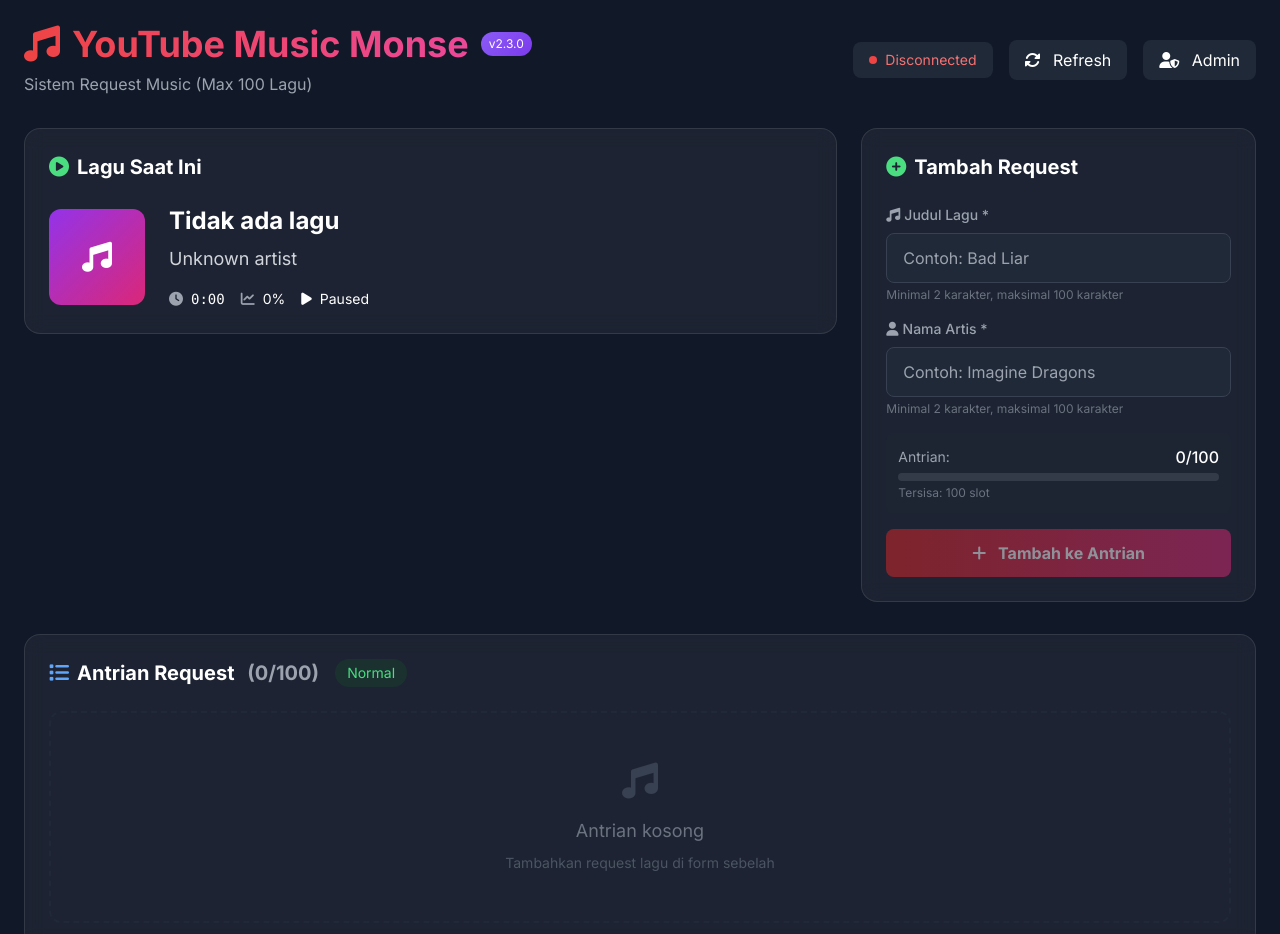
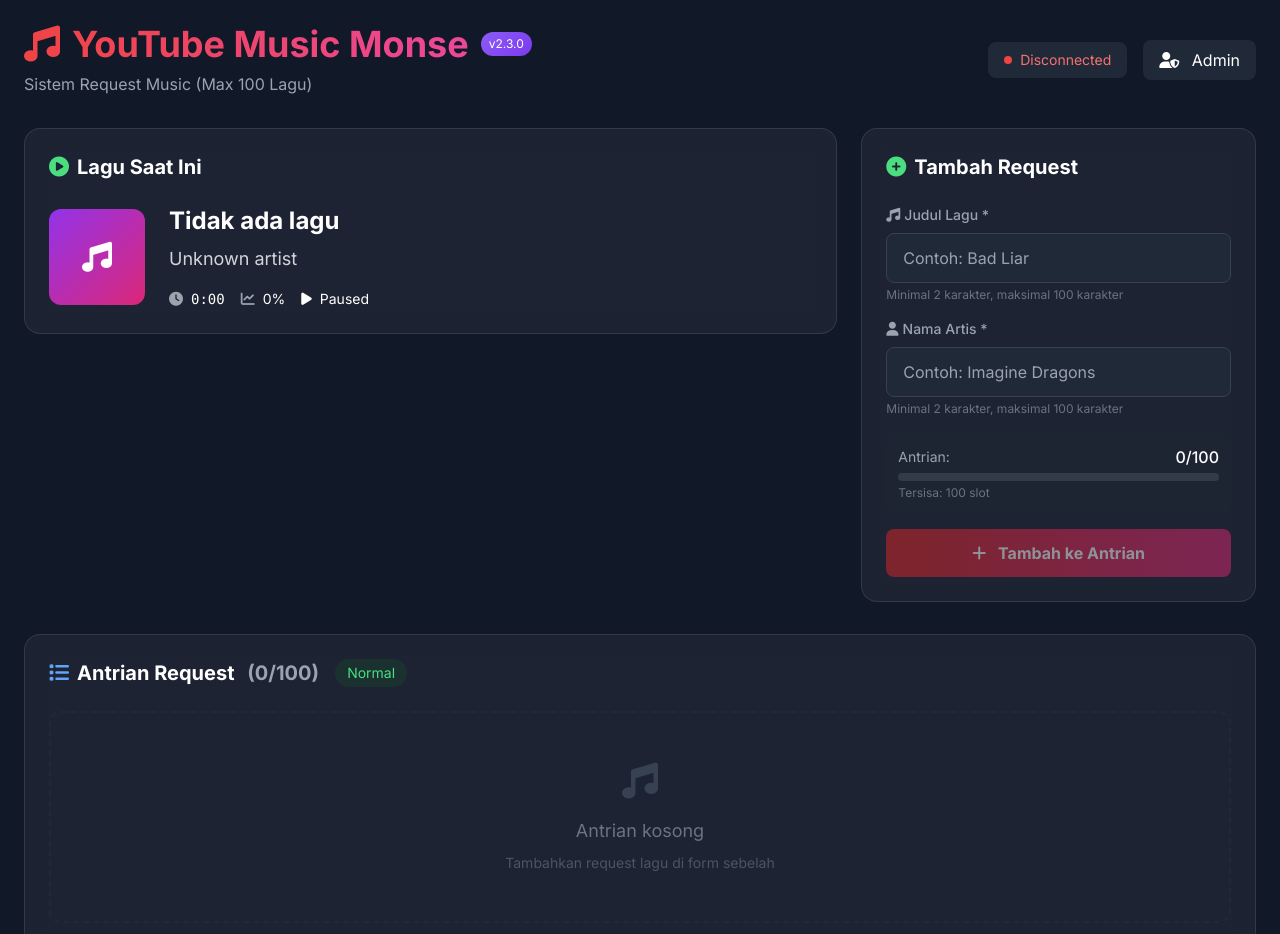
Before and after one commit to emmeril/youtube-music-queue, a browser extension: page public/index.html in a window 1280 px wide. Shown: the top 934 px of the page. Drawn offline with nearby package versions, Linux system fonts and the light colour scheme; no server answers.

Commit message:
hilangkan tombol refresh karna auto refresh

```diff
--- a/public/index.html
+++ b/public/index.html
@@ -340,10 +340,10 @@
                             <span x-text="isConnected ? 'Connected' : 'Disconnected'"></span>
                         </span>
                     </div>
-                    <button @click="refreshAll()" class="px-3 py-1.5 md:px-4 md:py-2 bg-gray-800 hover:bg-gray-700 rounded-lg transition-colors">
+                    <!-- <button @click="refreshAll()" class="px-3 py-1.5 md:px-4 md:py-2 bg-gray-800 hover:bg-gray-700 rounded-lg transition-colors">
                         <i class="fas fa-sync-alt" :class="isRefreshing ? 'animate-spin' : ''"></i>
                         <span class="ml-2 hidden md:inline">Refresh</span>
-                    </button>
+                    </button> -->
 
                     <!-- Tombol Admin -->
                     <template x-if="!isAdmin">
```
